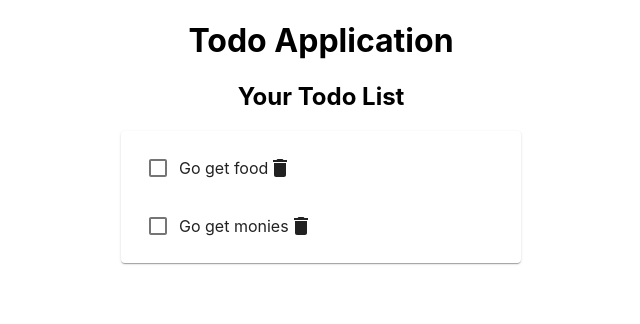
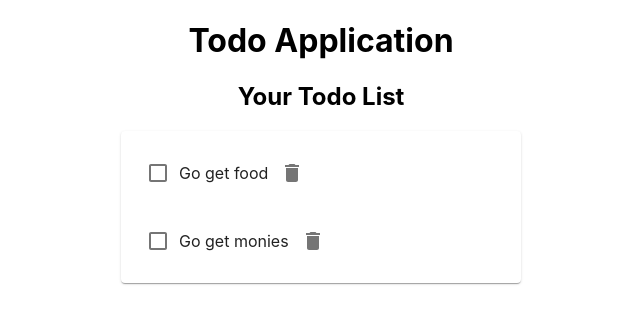
Before and after one commit to benzend/todo-application, a React (Create React App) app: page / in a window 1280 px wide. Shown: the top 324 px of the page, without its empty margins (319-959 px from the left). Built offline with nearby package versions, Linux system fonts and the light colour scheme.

Commit message:
added IconButton

```diff
--- a/src/components/Todo.js
+++ b/src/components/Todo.js
@@ -1,12 +1,14 @@
-import { ListItem, Checkbox } from "@material-ui/core";
+import { ListItem, Checkbox, IconButton } from "@material-ui/core";
 import DeleteIcon from "@material-ui/icons/Delete";
 
 export default function Todo({ text }) {
   return (
     <ListItem>
       <Checkbox />
-      {text}
-      <DeleteIcon />
+      <p>{text}</p>
+      <IconButton>
+        <DeleteIcon />
+      </IconButton>
     </ListItem>
   );
 }
```
